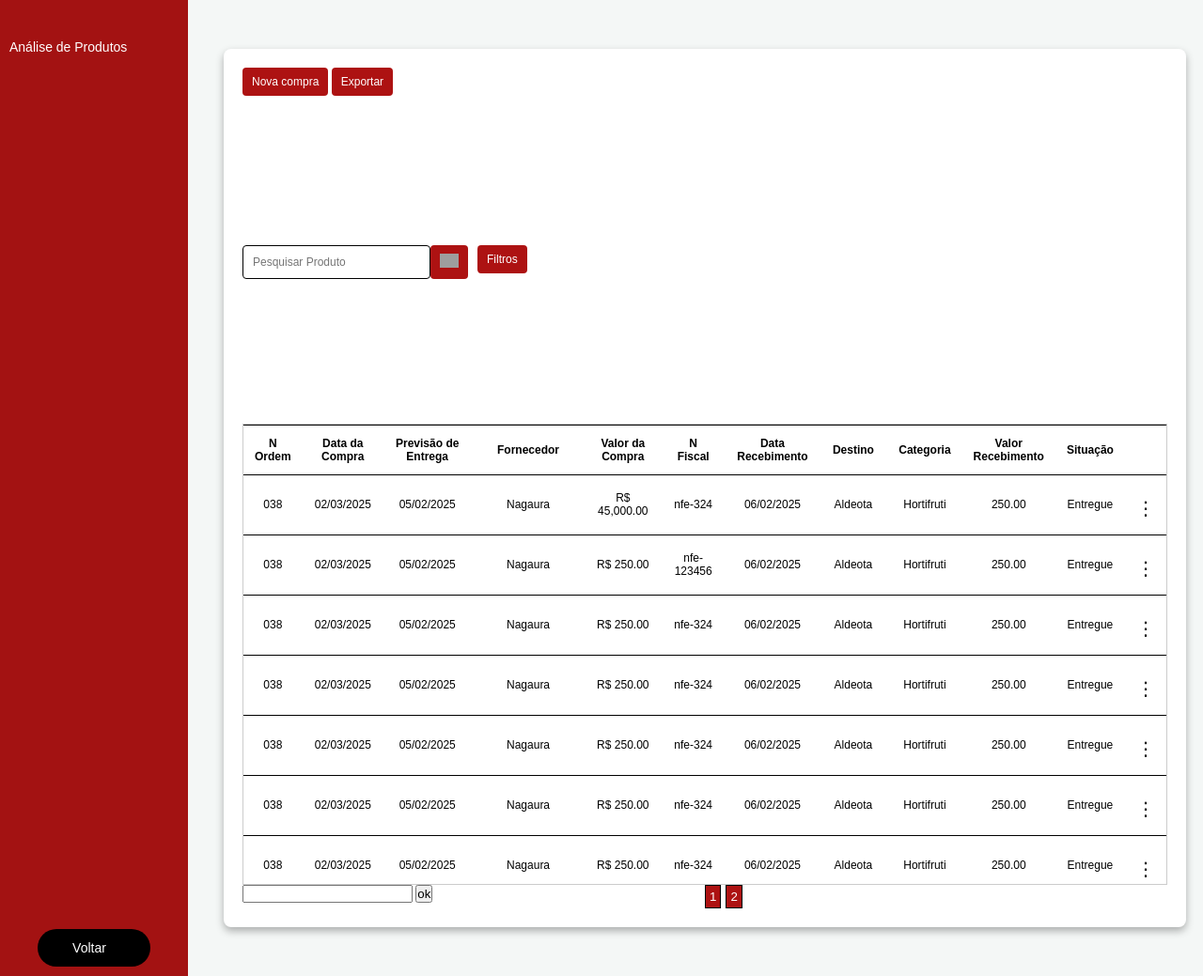
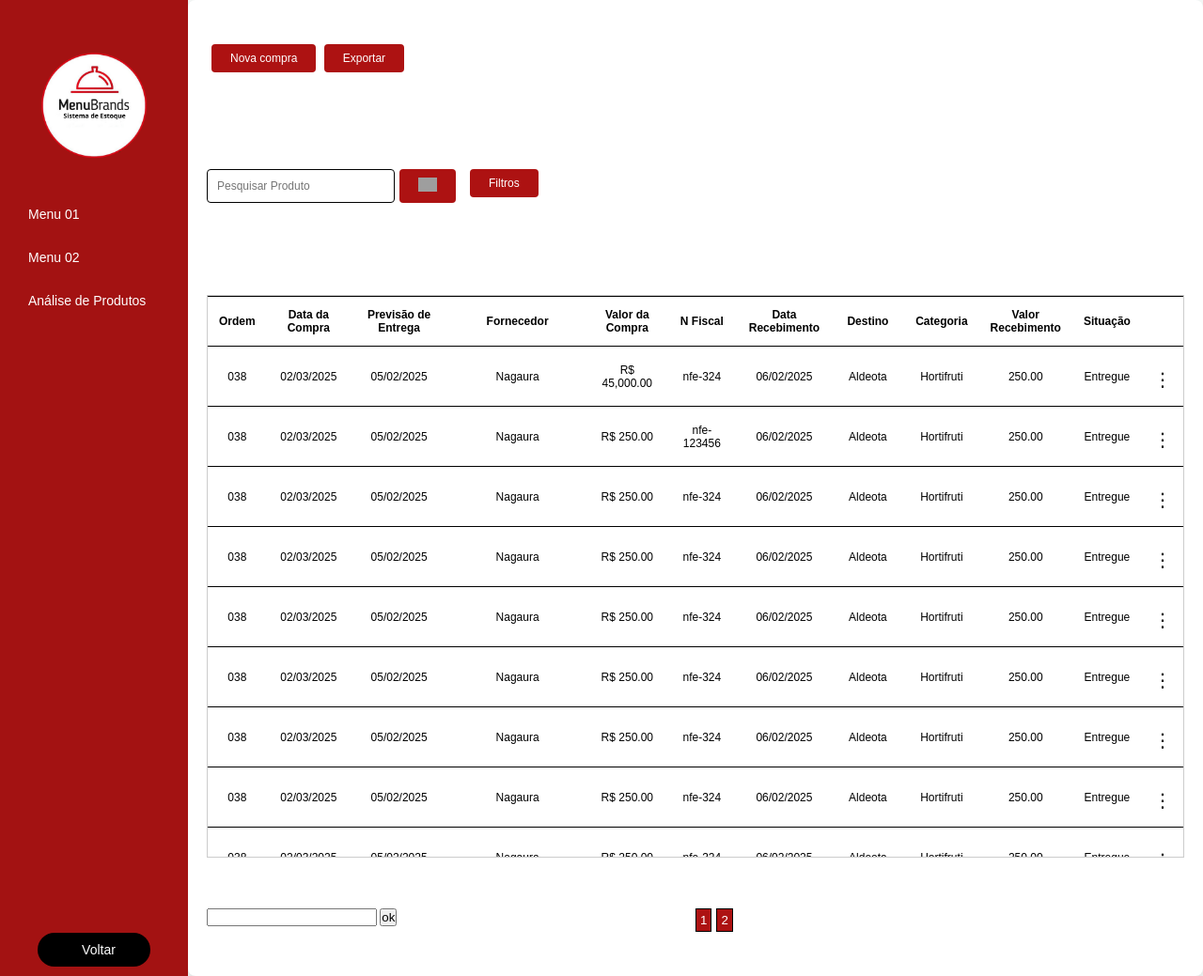
Before and after one commit to jdaavi/Estoque_Menu, a Flask app: page /compras in a window 1280 px wide. Shown: the whole page at 94% size. Run offline with Flask 3, Linux system fonts and the light colour scheme; the visitor is signed in with stand-in values (Sample User, id 1); grey boxes are pictures that could not be loaded.

Commit message:
modified:   static/css/cadastro.css 	modified:   static/css/compras.css 	modified:   templates/cadastro.html 	modified:   templates/compras.html 	modified:   templates/estoque.html

```diff
--- a/static/css/compras.css
+++ b/static/css/compras.css
@@ -29,6 +29,13 @@ body {
     align-items: center;
 }
 
+.sidebar .logo {
+    width: 80%;
+    height: auto;
+    display: block;
+    margin: 0 auto 20px;
+}
+
 .sidebar ul {
     list-style-type: none;
     margin: 0;
@@ -42,14 +49,14 @@ body {
 }
 
 .sidebar a {
-    padding: 12px 20px;
+    padding: 10px 20px;
     text-decoration: none;
     font-size: 14px;
     color: white;
     display: block;
     transition: background-color 0.3s;
     margin-bottom: 10px;
-    padding-left: 10px;  /* Ajuste o padding da esquerda para colar o texto */
+    padding-left: 30px;
 }
 
 .sidebar a:hover {
@@ -66,7 +73,7 @@ body {
     padding: 20px;
     width: 120px;
     text-decoration: none;
-    border-radius: 40px;
+    border-radius: 50px;
     margin-top:auto;
     text-align: center;
 }
@@ -80,22 +87,22 @@ body {
     background-color: #fff;
     font-size: 12px;
     border-radius: 8px;
-    box-shadow: 0 4px 8px rgba(0, 0, 0, 0.3);
-    width: 80%;
-    height: 90%;
+    box-shadow: 0 4px 8px rgba(0, 0, 0, 0.1);
+    width: 100%;
+    height: 100%;
     padding: 20px;
     display: flex;
     flex-direction: column;
     justify-content: space-around;
     align-items: center;
-    margin-left: 220px;
+    margin-left: 200px;
 }
 
 /* Barra de pesquisa */
 .pesquisa {
     display: flex;
     justify-content: center;
-    margin-bottom: 20px;
+    margin-bottom: 10px;
 }
 
 .pesquisa input {
@@ -111,19 +118,29 @@ body {
 }
 
 /* Botões de ações */
-.filtro-acoes, .But-acoes {
+.filtro-acoes {
     width: 100%;
     display: flex;
     flex-direction: row;
     align-items:flex-start;
     gap: 10px;
-    height: 30%;
+    height: 8%;
 
 }
 
-.filtro-acoes button ,.But-acoes button{
-    padding: 8px 10px;
+.But-acoes {
+    width: 100%;
+    display: flex;
+    flex-direction: row;
+    align-items:flex-start;
+    gap: 10px;
+    height: 8%;
+}
+
+.filtro-acoes button {
+    padding: 8px 20px;
     font-size: 12px;
+    margin-left: 5px;
     background-color: #ad1212;
     color: white;
     border: none;
@@ -132,7 +149,23 @@ body {
     transition: background-color 0.3s ease;
 }
 
-.filtro-acoes button:hover ,.But-acoes button:hover{
+.But-acoes button {
+    padding: 8px 20px;
+    font-size: 12px;
+    margin-left: 5px;
+    background-color: #ad1212;
+    color: white;
+    border: none;
+    border-radius: 4px;
+    cursor: pointer;
+    transition: background-color 0.3s ease;
+}
+
+.filtro-acoes button:hover {
+    background-color: #000000;
+}
+
+But-acoes button:hover {
     background-color: #000000;
 }
 
@@ -142,7 +175,7 @@ body {
     max-height: 60%;
     overflow-y:auto; /* Habilita a rolagem apenas na tabela */
     border: 1px solid #ccc; /* Apenas para visualização */
-    margin: 0;
+    margin: 0 auto;
     padding: 0;
 }
 .tabela-produtos table {
--- a/templates/cadastro.html
+++ b/templates/cadastro.html
@@ -37,6 +37,8 @@
             </div>
             <button type="submit" class="btn-cadastrar">Cadastrar</button>
         </form>
+
+        <a href="/estoque" class="btn-voltar">Voltar</a>
     </div>
 </body>
 </html>
--- a/templates/compras.html
+++ b/templates/compras.html
@@ -10,7 +10,10 @@
 
     <!-- Barra lateral -->
     <aside class="sidebar">
+        <img src="/static/img/Logo menu.png" alt="logo" class="logo">
         <ul>
+            <li><a href="#">Menu 01</a></li>
+            <li><a href="#">Menu 02</a></li>
             <li><a href="/produtos">Análise de Produtos</a></li>
         </ul>
 
@@ -64,7 +67,7 @@
             <table>
                 <thead>
                     <tr>
-                        <th>N Ordem</th>
+                        <th>Ordem</th>
                         <th>Data da Compra</th>
                         <th>Previsão de Entrega</th>
                         <th>Fornecedor</th>
--- a/templates/estoque.html
+++ b/templates/estoque.html
@@ -15,7 +15,7 @@
             <img src="/static/img/Logo menu.png" alt="Logo da empresa" class="logo">
         </div>
         <ul>
-            <li><a href="#inicio">Início</a></li>
+            <li><a href="/inicio">Início</a></li>
             <li><a href="#relatorios">Relatórios</a></li>
             <li><a href="/compras">Compras</a></li>
             <li><a href="/inicio" class="sair">Sair</a></li>
```
Also changed, not shown: static/css/cadastro.css (+28 -1 lines).
